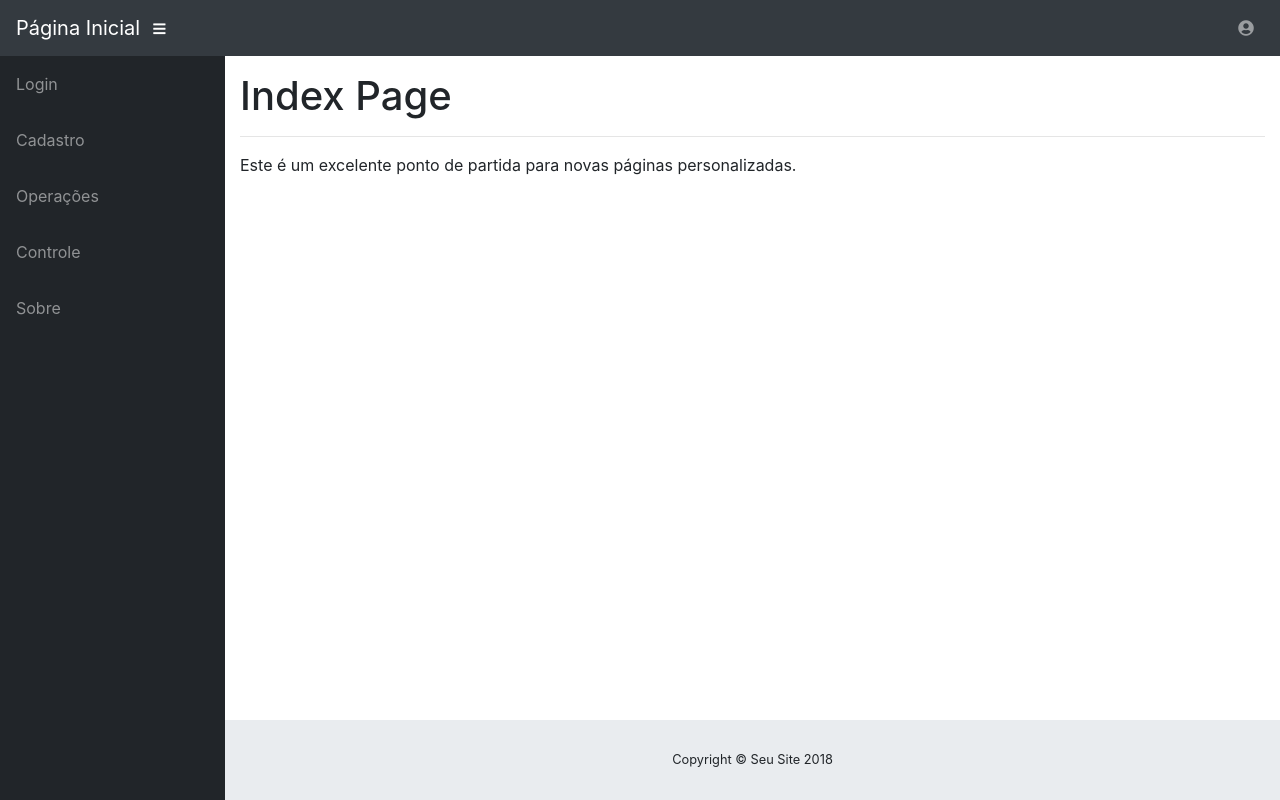
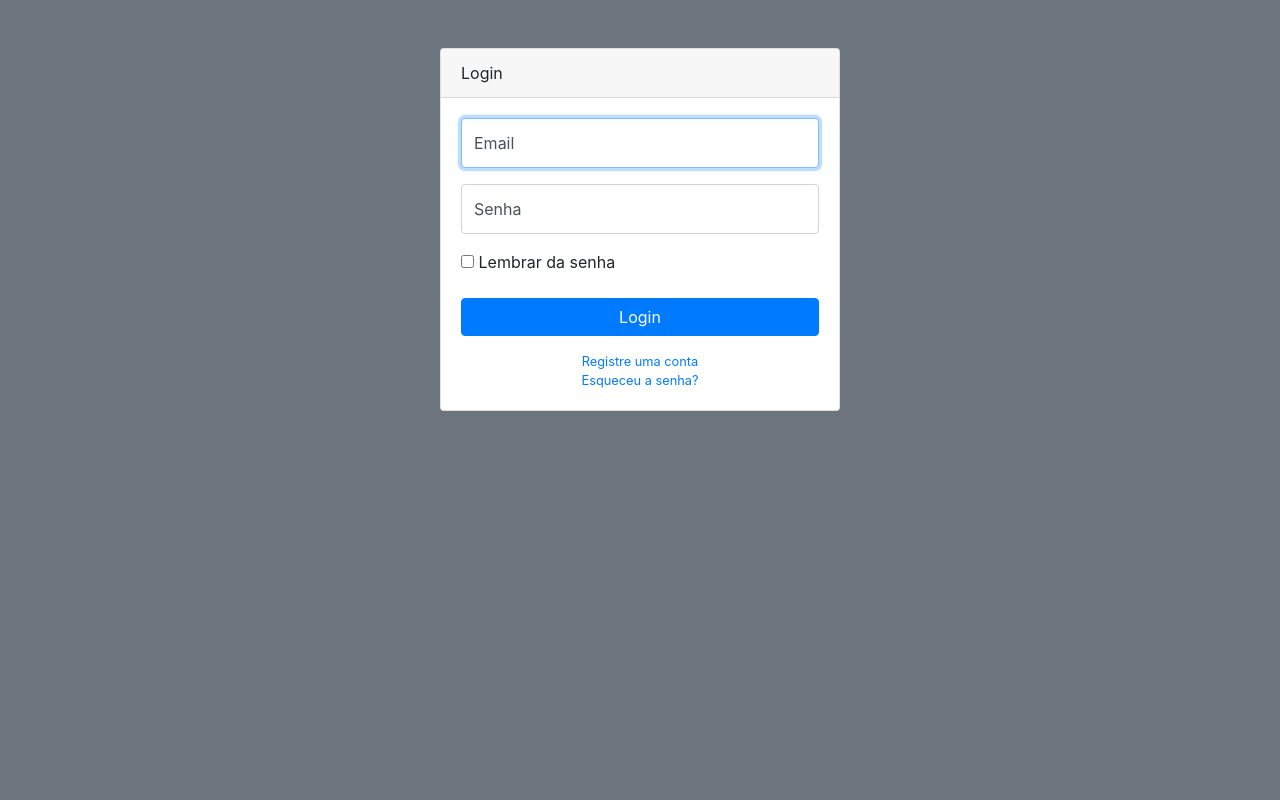
Before and after one commit to JuanJGB/Projeto_TCC, a PHP site: page / in a window 1280 px wide. Run offline with PHP 8.4, Linux system fonts and the light colour scheme.

Commit message:
Continuando páginas de login e cadastro.

```diff
--- a/controle.php
+++ b/controle.php
@@ -29,7 +29,7 @@
 
 <nav class="navbar navbar-expand navbar-dark bg-dark static-top">
 
-    <a class="navbar-brand mr-1" href="index.php">Página Inicial</a>
+    <a class="navbar-brand mr-1" href="logado.php">Página Inicial</a>
 
     <button class="btn btn-link btn-sm text-white order-1 order-sm-0" id="sidebarToggle" href="#">
         <i class="fas fa-bars"></i>
--- a/index.php
+++ b/index.php
@@ -1,7 +1,8 @@
 <?php
-
+require_once "conexao.php";
 
 ?>
+
 <!DOCTYPE html>
 <html lang="pt-br">
 
@@ -21,124 +22,45 @@
     <!-- Custom fonts for this template-->
     <link href="vendor/fontawesome-free/css/all.min.css" rel="stylesheet" type="text/css">
 
-    <!-- Page level plugin CSS-->
-    <link href="vendor/datatables/dataTables.bootstrap4.css" rel="stylesheet">
-
     <!-- Custom styles for this template-->
     <link href="css/sb-admin.css" rel="stylesheet">
 
 </head>
 
-<body id="page-top">
+<body class="bg-secondary">
 
-<nav class="navbar navbar-expand navbar-dark bg-dark static-top">
-
-    <a class="navbar-brand mr-1" href="index.php">Página Inicial</a>
-
-    <button class="btn btn-link btn-sm text-white order-1 order-sm-0" id="sidebarToggle" href="#">
-        <i class="fas fa-bars"></i>
-    </button>
-
-    <!-- Navbar Search -->
-    <form class="d-none d-md-inline-block form-inline ml-auto mr-0 mr-md-3 my-2 my-md-0">
-    </form>
-
-    <!-- Navbar -->
-    <ul class="navbar-nav ml-auto ml-md-0">
-        <li class="nav-item dropdown no-arrow">
-            <a class="nav-link dropdown-toggle" href="#" id="userDropdown" role="button" data-toggle="dropdown"
-               aria-haspopup="true" aria-expanded="false">
-                <i class="fas fa-user-circle fa-fw"></i>
-            </a>
-            <div class="dropdown-menu dropdown-menu-right" aria-labelledby="userDropdown">
-                <a class="dropdown-item" href="#">Configurações</a>
-                <a class="dropdown-item" href="#">Registro de Atividade</a>
-                <div class="dropdown-divider"></div>
-                <a class="dropdown-item" href="#" data-toggle="modal" data-target="#logoutModal">Sair</a>
-            </div>
-        </li>
-    </ul>
-
-</nav>
-
-<div id="wrapper">
-
-    <!-- Sidebar -->
-    <ul class="sidebar navbar-nav">
-        <li class="nav-item">
-            <a class="nav-link" href="login.php">
-                <span>Login</span>
-            </a>
-        </li>
-        <li class="nav-item">
-            <a class="nav-link" href="cadastro.php">
-                <span>Cadastro</span></a>
-        </li>
-        <li class="nav-item">
-            <a class="nav-link" href="operacoes.php">
-                <span>Operações</span></a>
-        </li>
-        <li class="nav-item">
-            <a class="nav-link" href="controle.php">
-            <span>Controle</span>
-            </a>
-
-        </li>
-        <li class="nav-item">
-            <a class="nav-link" href="sobre.php">
-                <span>Sobre</span>
-            </a>
-        </li>
-
-    </ul>
-
-    <div id="content-wrapper">
-
-        <div class="container-fluid">
-
-            <!-- Page Content -->
-            <h1>Index Page</h1>
-            <hr>
-            <p>Este é um excelente ponto de partida para novas páginas personalizadas.</p>
-
-        </div>
-        <!-- /.container-fluid -->
-
-        <!-- Sticky Footer -->
-        <footer class="sticky-footer">
-            <div class="container my-auto">
-                <div class="copyright text-center my-auto">
-                    <span>Copyright © Seu Site 2018</span>
+<div class="container">
+    <div class="card card-login mx-auto mt-5">
+        <div class="card-header">Login</div>
+        <div class="card-body">
+            <form method="post" action="valida_login.php">
+                <div class="form-group">
+                    <div class="form-label-group">
+                        <input type="text" id="inputEmail" name="Email" class="form-control" placeholder="Email"
+                               required="required" autofocus="autofocus">
+                        <label for="inputEmail">Email</label>
+                    </div>
                 </div>
-            </div>
-        </footer>
-
-    </div>
-    <!-- /.content-wrapper -->
-
-</div>
-<!-- /#wrapper -->
-
-<!-- Scroll to Top Button-->
-<a class="scroll-to-top rounded" href="#page-top">
-    <i class="fas fa-angle-up"></i>
-</a>
-
-<!-- Logout Modal-->
-<div class="modal fade" id="logoutModal" tabindex="-1" role="dialog" aria-labelledby="exampleModalLabel"
-     aria-hidden="true">
-    <div class="modal-dialog" role="document">
-        <div class="modal-content">
-            <div class="modal-header">
-                <h5 class="modal-title" id="exampleModalLabel">Pronto para sair?</h5>
-                <button class="close" type="button" data-dismiss="modal" aria-label="Close">
-                    <span aria-hidden="true">×</span>
-                </button>
-            </div>
-            <div class="modal-body">Selecione "Sair" abaixo se você estiver pronto para encerrar sua sessão atual.</div>
-            <div class="modal-footer">
-                <button class="btn btn-secondary" type="button" data-dismiss="modal">Cancelar</button>
-                <a class="btn btn-primary" href="login.php">Sair</a>
+                <div class="form-group">
+                    <div class="form-label-group">
+                        <input type="password" name="Password" id="inputPassword" class="form-control"
+                               placeholder="Senha" required="required">
+                        <label for="inputPassword">Senha</label>
+                    </div>
+                </div>
+                <div class="form-group">
+                    <div class="checkbox">
+                        <label>
+                            <input type="checkbox" value="remember-me">
+                            Lembrar da senha
+                        </label>
+                    </div>
+                </div>
+                <input class="btn btn-primary btn-block" type="submit" value="Login">
+            </form>
+            <div class="text-center">
+                <a class="d-block small mt-3" href="cadastro.php">Registre uma conta</a>
+                <a class="d-block small" href="forgot-password.php">Esqueceu a senha?</a>
             </div>
         </div>
     </div>
@@ -151,9 +73,6 @@
 <!-- Core plugin JavaScript-->
 <script src="vendor/jquery-easing/jquery.easing.min.js"></script>
 
-<!-- Custom scripts for all pages-->
-<script src="js/sb-admin.min.js"></script>
-
 </body>
 
 </html>
```
Also changed, not shown: 404.php (+4 -12 lines), logado.php (+28 -20 lines), operacoes.php (+2 -6 lines), sobre.php (+3 -13 lines).
